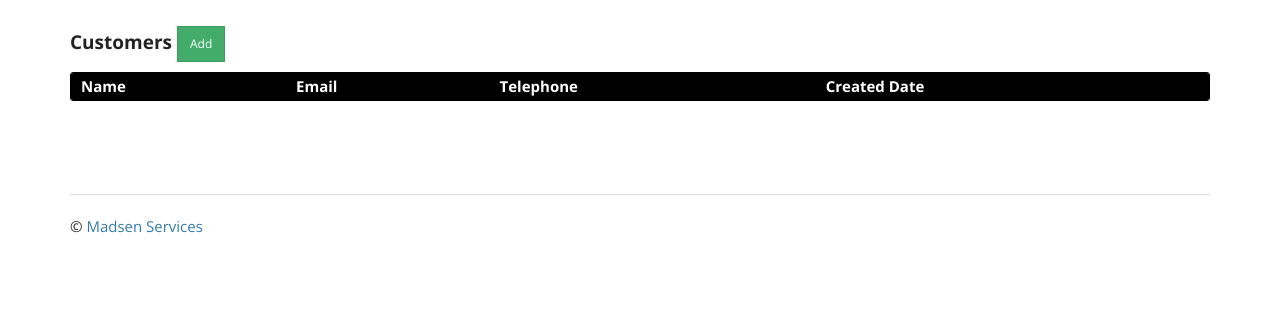
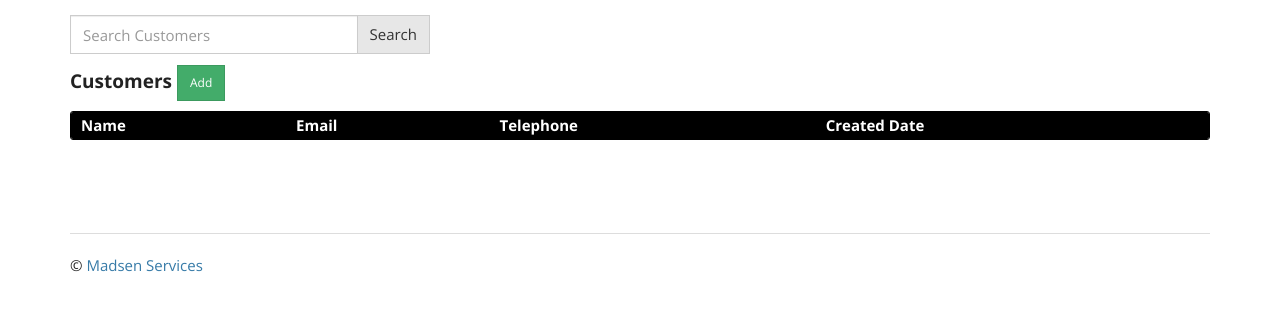
Before and after one commit to ande0581/concrete, a Django app: page /customer/ in a window 1280 px wide. Shown: the part 45-356 px from the top of the page. Run offline with Django 3.2, Linux system fonts and the light colour scheme; data that the repository does not hold is empty.

Commit message:
added search functionality to customers

```diff
--- a/src/customer/views.py
+++ b/src/customer/views.py
@@ -1,16 +1,26 @@
 from django.contrib import messages
 from django.core.paginator import Paginator, EmptyPage, PageNotAnInteger
+from django.db.models import Q
 from django.shortcuts import render, redirect
 from customer.models import Customer
 from customer.forms import CustomerForm
 
 
 def index(request):
-    customer_list = Customer.objects.order_by('name')
-    for customer in customer_list:
-        customer.telephone = "{}-{}-{}".format(customer.telephone[:3], customer.telephone[3:6], customer.telephone[6:])
+    queryset_list = Customer.objects.order_by('name')
 
-    paginator = Paginator(customer_list, 10)
+    query = request.GET.get("q")
+    if query:
+        queryset_list = queryset_list.filter(
+            Q(name__icontains=query) |
+            Q(telephone__icontains=query) |
+            Q(email__icontains=query)
+        ).distinct()  # this prevents duplicates
+
+    for customer in queryset_list:
+        customer.telephone = "({}) {}-{}".format(customer.telephone[:3], customer.telephone[3:6], customer.telephone[6:])
+
+    paginator = Paginator(queryset_list, 10)
     page = request.GET.get('page')
     try:
         queryset = paginator.page(page)
--- a/src/templates/customer/index.html
+++ b/src/templates/customer/index.html
@@ -2,6 +2,17 @@
 {% load staticfiles %}
 
 {% block content %}
+
+<form method="GET" action="" class="row">
+    <div class="col-sm-4">
+        <div class="input-group">
+            <input class='form-control' type="text" name="q" placeholder="Search Customers" value="{{ request.GET.q }}"/>
+            <span class="input-group-btn">
+                <button class="btn btn-default" type="submit">Search <i class="fa fa-search"></i></button>
+            </span>
+        </div>
+    </div>
+</form>
 
 <h4 class="entries">
   <h4><strong>Customers </strong><a href="{% url 'customer:add_customer' %}" class="btn btn-sm btn-success" role="button">Add</a></h4>
```
